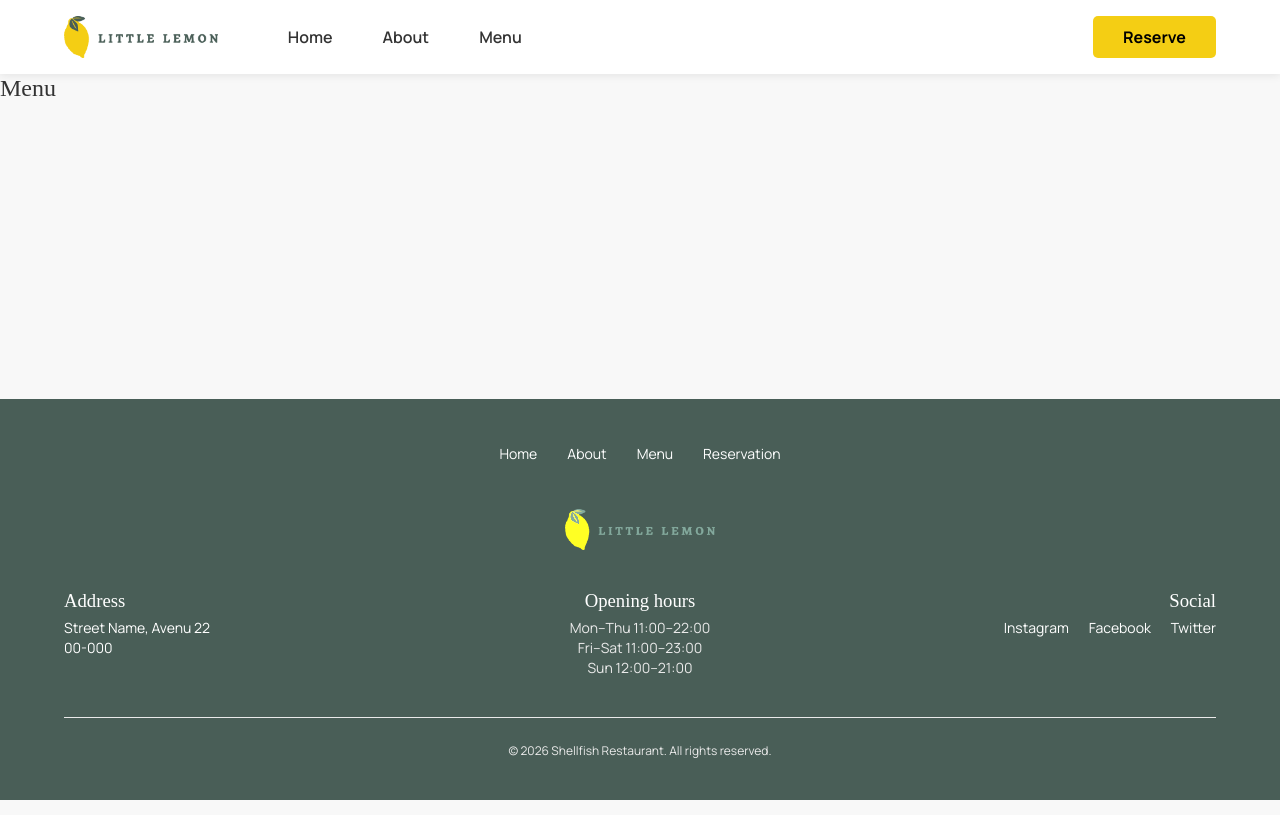
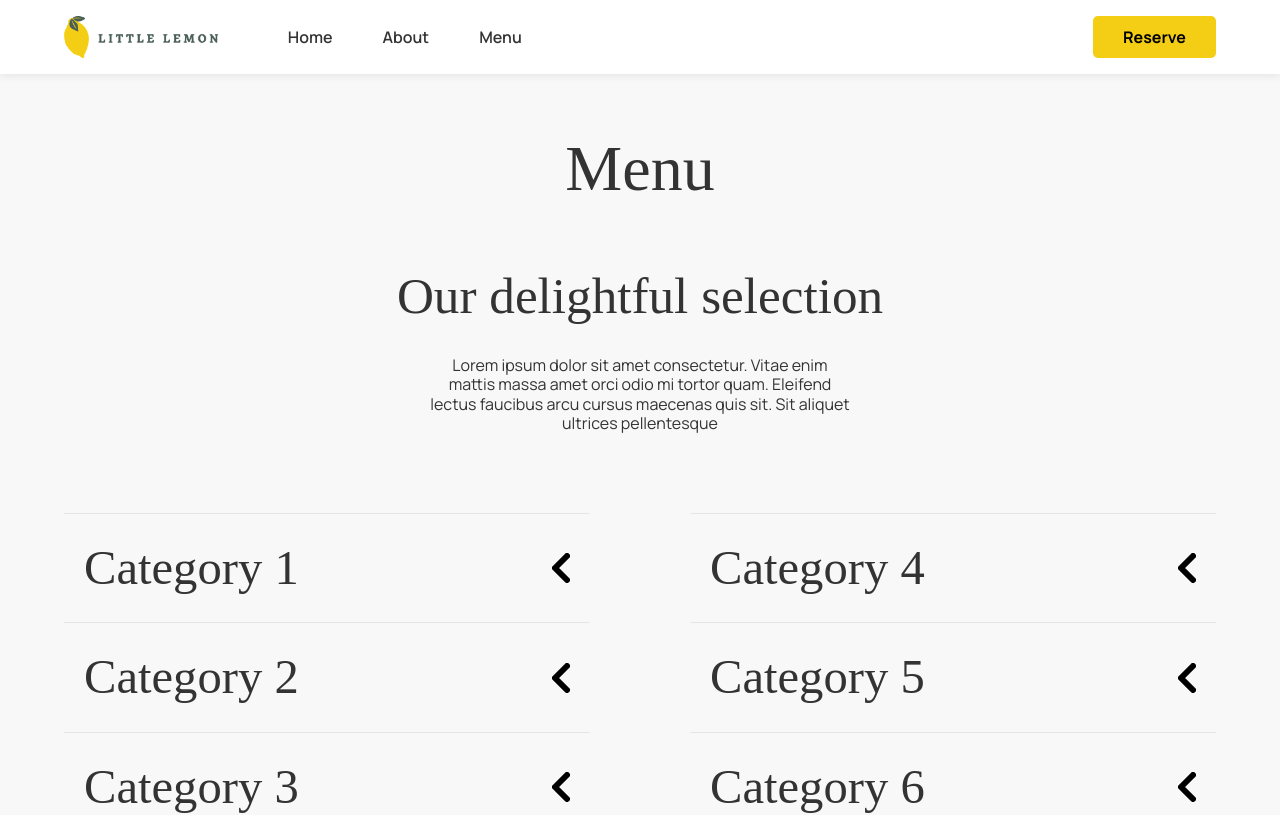
Before and after one commit to Artem-Prodan/Shellfish, a React (Vite) app: page /menu in a window 1280 px wide. Shown: the top 815 px of the page. Built offline with nearby package versions, Linux system fonts and the light colour scheme; a web font is replaced by a local one.

Commit message:
made a Menu page. minor landing changes

```diff
--- a/src/App.jsx
+++ b/src/App.jsx
@@ -1,7 +1,6 @@
 import { Routes, Route } from "react-router-dom";
 
 import MainLayout from "./layout/MainLayout";
-
 import Home from "./pages/Home";
 import Reservation from "./pages/Reservation";
 import About from "./pages/About";
--- a/src/Components/Menu/Menu.css
+++ b/src/Components/Menu/Menu.css
@@ -74,5 +74,5 @@
 }
 
 #menu {
-  scroll-margin-top: 0px !important;
+  scroll-margin-top: 35px !important;
 }
--- a/src/Components/logoTickers/Partner.css
+++ b/src/Components/logoTickers/Partner.css
@@ -1,6 +1,23 @@
+
 
 .partner-ticker {
-  width: 100%;
+  background: transparent;
+
+  -webkit-mask-image: linear-gradient(
+    to right,
+    transparent 0%,
+    black 8%,
+    black 92%,
+    transparent 100%
+  );
+
+  mask-image: linear-gradient(
+    to right,
+    transparent 0%,
+    black 8%,
+    black 92%,
+    transparent 100%
+  );
 }
 
 .partner-ticker__logo {
--- a/src/Components/logoTickers/PartnerTicker.jsx
+++ b/src/Components/logoTickers/PartnerTicker.jsx
@@ -10,10 +10,8 @@ export default function PartnerTicker() {
     <Marquee className="partner-ticker"
     speed={30}
     autoFill
-    gradient
-    gradientColor="white"
-    gradientWidth={40}
-    direction="right">
+    gradient={false}
+    direction="left">
         {partnerLogos.map((logo, index) => (
           <div key={index} className="partner-ticker__logo">
             {logo}
--- a/src/Pages/Bookings.css
+++ /dev/null
@@ -1,59 +0,0 @@
-.bookings {
-  padding: 60px 0;
-}
-
-h1{
-  text-align: center;
-}
-
-.bookings__list {
-  display: grid;
-  gap: 12px;
-  margin-top: 20px;
-}
-
-.bookings__card {
-  background: var(--color-surface);
-  padding: 14px;
-  border-radius: var(--radius-md);
-  box-shadow: var(--shadow-sm);
-  display: flex;
-  justify-content: space-between;
-  align-items: center;
-}
-
-.bookings__card button {
-  background: var(--color-error);
-  color: white;
-  border: none;
-  padding: 6px 10px;
-  border-radius: var(--radius-sm);
-  cursor: pointer;
-}
-
-.bookings__empty {
-  margin-top: 40px;
-  padding: 40px;
-  text-align: center;
-  background: var(--color-surface);
-  border-radius: var(--radius-md);
-  box-shadow: var(--shadow-sm);
-  color: var(--color-text-light);
-}
-
-.bookings__cta {
-  display: inline-block;
-  margin-top: 16px;
-  padding: 10px 16px;
-  background: var(--color-secondary);
-  color: #000;
-  border-radius: 999px;
-  text-decoration: none;
-  font-weight: 600;
-}
-
-.bookings__cta:hover {
-  transform: translateY(-2px);
-  transition: 0.15s;
-  box-shadow: var(--shadow-md);
-}
--- a/src/Pages/Menu.css
+++ b/src/Pages/Menu.css
@@ -0,0 +1,157 @@
+/* =========================
+   MENU HEAD
+========================= */
+.menu {
+  padding-top: 60px;
+}
+
+.menu__head {
+  display: flex;
+  flex-direction: column;
+  align-items: center;
+  text-align: center;
+
+  margin-bottom: 80px;
+}
+.menu__head h1 {
+  font-size: clamp(3.65rem, 5vw, 5rem);
+  line-height: 1.1;
+}
+.menu__head h2 {
+  margin-top: 60px;
+  font-size: clamp(3rem, 4vw, 3.8rem);
+  line-height: 1.2;
+}
+.menu__head p {
+  margin-top: 30px;
+  max-width: clamp(300px, 50vw, 420px);
+  font-size: clamp(1rem, 1.2vw, 1.9rem);
+  line-height: 1.2;
+}
+
+/* =========================
+   MENU BODY
+========================= */
+.menu__body {
+  display: grid;
+  grid-template-columns: 1fr 1fr;
+  gap: 100px;
+}
+@media (max-width: 800px) {
+  .menu__body {
+    grid-template-columns: 1fr;
+    gap: 0px;
+  }
+}
+
+/* =========================
+   CATEGORY
+========================= */
+.menu__category {
+  border-top: 1px solid var(--color-border);
+}
+
+.menu__category-header {
+  width: 100%;
+
+  display: flex;
+  align-items: center;
+  justify-content: space-between;
+
+  padding: 25px 20px;
+
+  border: none;
+  background: transparent;
+
+  text-align: left;
+  cursor: pointer;
+}
+.menu__category-header h2 {
+  font-family: var(--font-heading);
+  font-size: clamp(2.8rem, 3.8vw, 3.6rem);
+  line-height: 1.2;
+  font-weight: 400;
+}
+.menu__category-header:hover{
+  background-color: rgb(242, 242, 242);
+}
+
+/* =========================
+   ARROW
+========================= */
+.menu__arrow {
+  display: flex;
+  align-items: center;
+  justify-content: center;
+
+  font-size: 30px;
+
+  transition: transform 0.35s ease;
+}
+.menu__category.is-open .menu__arrow {
+  transform: rotate(-90deg);
+}
+.menu__arrow img,
+.menu__category.is-open .menu__arrow img{
+  width: 18px;
+}
+
+/* =========================
+   DISHES
+========================= */
+.menu__dishes {
+  display: grid;
+  grid-template-rows: 0fr;
+
+  overflow: hidden;
+
+  transition:
+    grid-template-rows 0.4s ease,
+    padding-bottom 0.4s ease;
+}
+
+.menu__dishes-inner {
+  min-height: 0;
+  overflow: hidden;
+}
+
+.menu__category.is-open .menu__dishes {
+  grid-template-rows: 1fr;
+  padding-bottom: 25px;
+}
+
+/* =========================
+   DISH
+========================= */
+.menu__dish {
+  padding: 20px 0;
+
+  border-top: 1px solid var(--color-border);
+}
+
+.menu__dish-header {
+  display: flex;
+  align-items: baseline;
+  justify-content: space-between;
+
+  gap: 30px;
+}
+
+.menu__dish h3 {
+  font-size: clamp(1.25rem, 1.5vw, 1.5rem);
+  font-weight: 500;
+}
+
+.menu__price {
+  flex-shrink: 0;
+
+  font-size: clamp(1rem, 1.2vw, 1.25rem);
+  font-weight: 600;
+}
+
+.menu__dish p {
+  margin-top: 8px;
+
+  font-size: clamp(1rem, 1.2vw, 1.9rem);
+  line-height: 1.2;
+}
--- a/src/Pages/Menu.jsx
+++ b/src/Pages/Menu.jsx
@@ -1,12 +1,103 @@
 
+import { useState } from "react";
 import "./Menu.css";
+import menuCategories from "../data/menu.js";
+import menuArrow from "../assets/icons/menuArrow.svg";
 
 export default function Menu() {
-  return(
-    <section>
-      <div>
+  const [openCategory, setOpenCategory] = useState(null);
+
+  function toggleCategory(id) {
+    setOpenCategory((current) =>
+      current === id ? null : id
+    );
+  }
+
+  return (
+    <section className="container menu">
+
+      <div className="menu__head">
+
         <h1>Menu</h1>
+
+        <h2>Our delightful selection</h2>
+
+        <p>
+          Lorem ipsum dolor sit amet consectetur. Vitae enim mattis massa amet orci odio mi tortor quam. Eleifend lectus faucibus arcu cursus maecenas quis sit. Sit aliquet ultrices pellentesque
+        </p>
+
       </div>
+
+
+      <div className="menu__body">
+
+        <div className="menu__column">
+          {menuCategories.slice(0, 3).map((category) => (
+            <MenuCategory
+              key={category.id}
+              category={category}
+              isOpen={openCategory === category.id}
+              onToggle={toggleCategory}
+            />
+          ))}
+        </div>
+
+
+        <div className="menu__column">
+          {menuCategories.slice(3, 6).map((category) => (
+            <MenuCategory
+              key={category.id}
+              category={category}
+              isOpen={openCategory === category.id}
+              onToggle={toggleCategory}
+            />
+          ))}
+        </div>
+
+      </div>
+
     </section>
   );
 }
+
+
+function MenuCategory({ category, isOpen, onToggle }) {
+  return (
+    <div className={`menu__category ${isOpen ? "is-open" : ""}`}>
+
+      <button
+        type="button"
+        className="menu__category-header"
+        onClick={() => onToggle(category.id)}
+      >
+        <h2>{category.title}</h2>
+
+        <span className="menu__arrow">
+          <img src={menuArrow} alt="<"></img>
+        </span>
+      </button>
+
+      <div className="menu__dishes">
+        <div className="menu__dishes-inner">
+
+            {category.dishes.map((dish) => (
+              <div className="menu__dish" key={dish.id}>
+
+                <div className="menu__dish-header">
+                  <h3>{dish.name}</h3>
+                  <span className="menu__price">
+                    {dish.price}
+                  </span>
+                </div>
+
+                <p>{dish.description}</p>
+
+              </div>
+              ))}
+        </div>
+
+      </div>
+
+    </div>
+  );
+}
--- a/src/data/menu.js
+++ b/src/data/menu.js
@@ -1,27 +1,124 @@
-// import greekSalad from "../assets/images/greek-salad.jpg";
-// import bruschetta from "../assets/images/bruschetta.jpg";
-// import carbonara from "../assets/images/pasta-carbonara.jpg";
 
-// export const menuDishes = [
-//   {
-//     id: 1,
-//     title: "Greek Salad",
-//     price: 12.99,
-//     description: "Fresh vegetables with feta cheese and olives.",
-//     image: greekSalad,
-//   },
-//   {
-//     id: 2,
-//     title: "Bruschetta",
-//     price: 9.99,
-//     description: "Grilled bread with tomatoes and basil.",
-//     image: bruschetta,
-//   },
-//   {
-//     id: 3,
-//     title: "Pasta Carbonara",
-//     price: 14.99,
-//     description: "Classic Italian pasta with creamy sauce.",
-//     image: carbonara,
-//   },
-// ];
+const menuCategories = [
+  {
+    id: 1,
+    title: "Category 1",
+    dishes: [
+      {
+        id: 1,
+        name: "Dish one",
+        description: "Fresh seasonal ingredients with a delicate finish.",
+        price: "€14",
+      },
+      {
+        id: 2,
+        name: "Dish two",
+        description: "A simple combination of fresh local ingredients.",
+        price: "€18",
+      },
+      {
+        id: 3,
+        name: "Dish three",
+        description: "Served with seasonal vegetables and house dressing.",
+        price: "€16",
+      },
+    ],
+  },
+
+  {
+    id: 2,
+    title: "Category 2",
+    dishes: [
+      {
+        id: 4,
+        name: "Dish four",
+        description: "Freshly prepared and served with our house sauce.",
+        price: "€15",
+      },
+      {
+        id: 5,
+        name: "Dish five",
+        description: "A seasonal favourite with a light and fresh flavour.",
+        price: "€19",
+      },
+    ],
+  },
+
+  {
+    id: 3,
+    title: "Category 3",
+    dishes: [
+      {
+        id: 6,
+        name: "Dish six",
+        description: "A carefully prepared dish using local produce.",
+        price: "€17",
+      },
+      {
+        id: 7,
+        name: "Dish seven",
+        description: "Simple, fresh and prepared to order.",
+        price: "€21",
+      },
+    ],
+  },
+
+  {
+    id: 4,
+    title: "Category 4",
+    dishes: [
+      {
+        id: 8,
+        name: "Dish eight",
+        description: "Seasonal ingredients prepared with care.",
+        price: "€16",
+      },
+      {
+        id: 9,
+        name: "Dish nine",
+        description: "Fresh ingredients with a subtle combination of flavours.",
+        price: "€20",
+      },
+    ],
+  },
+
+  {
+    id: 5,
+    title: "Category 5",
+    dishes: [
+      {
+        id: 10,
+        name: "Dish ten",
+        description: "A fresh selection from our seasonal menu.",
+        price: "€15",
+      },
+      {
+        id: 11,
+        name: "Dish eleven",
+        description: "Prepared with locally sourced ingredients.",
+        price: "€18",
+      },
+    ],
+  },
+
+  {
+    id: 6,
+    title: "Category 6",
+    dishes: [
+      {
+        id: 12,
+        name: "Dish twelve",
+        description: "A simple seasonal dish made to order.",
+        price: "€22",
+      },
+      {
+        id: 13,
+        name: "Dish thirteen",
+        description: "Fresh flavours and carefully selected ingredients.",
+        price: "€19",
+      },
+    ],
+  },
+];
+
+export default menuCategories;
```
Also changed, not shown: src/Pages/Bookings.jsx (deleted, +0 -64 lines), src/assets/icons/menuArrow.svg (added).
